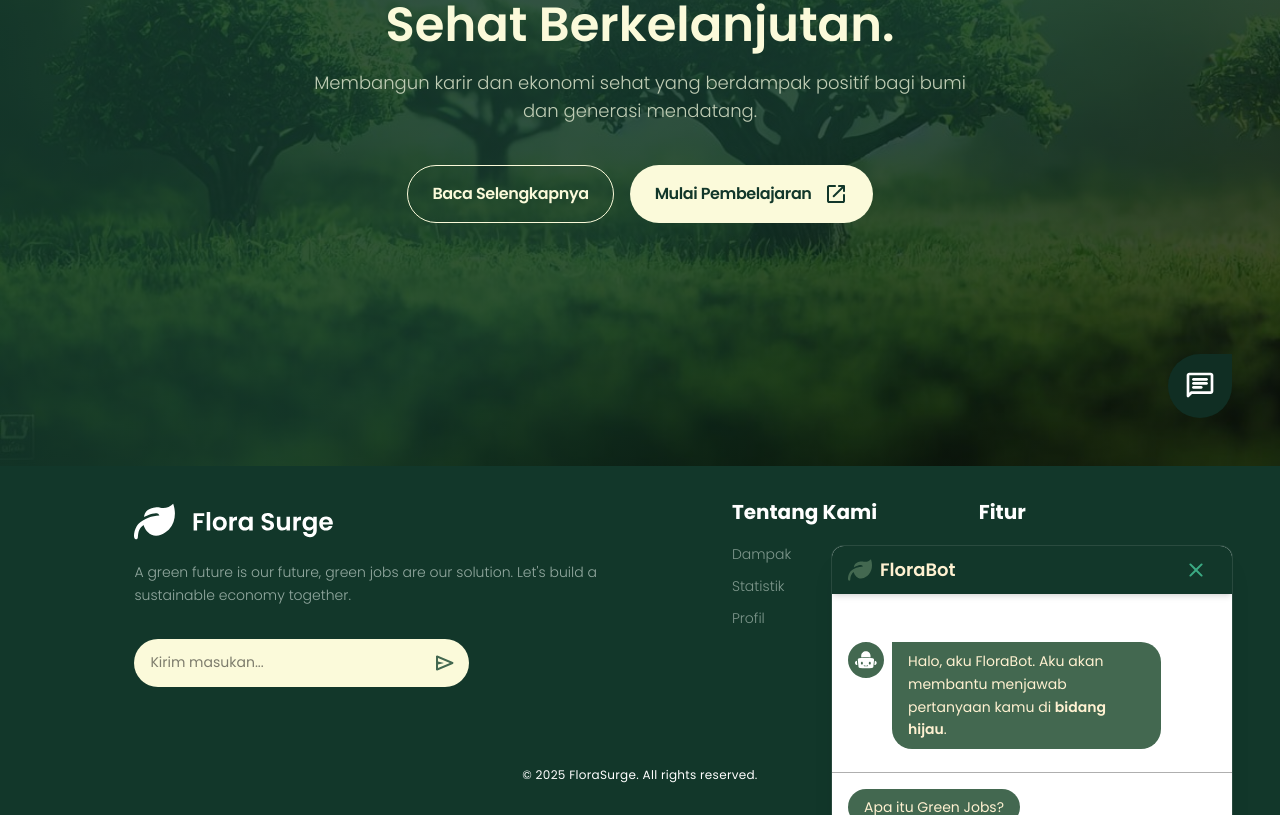
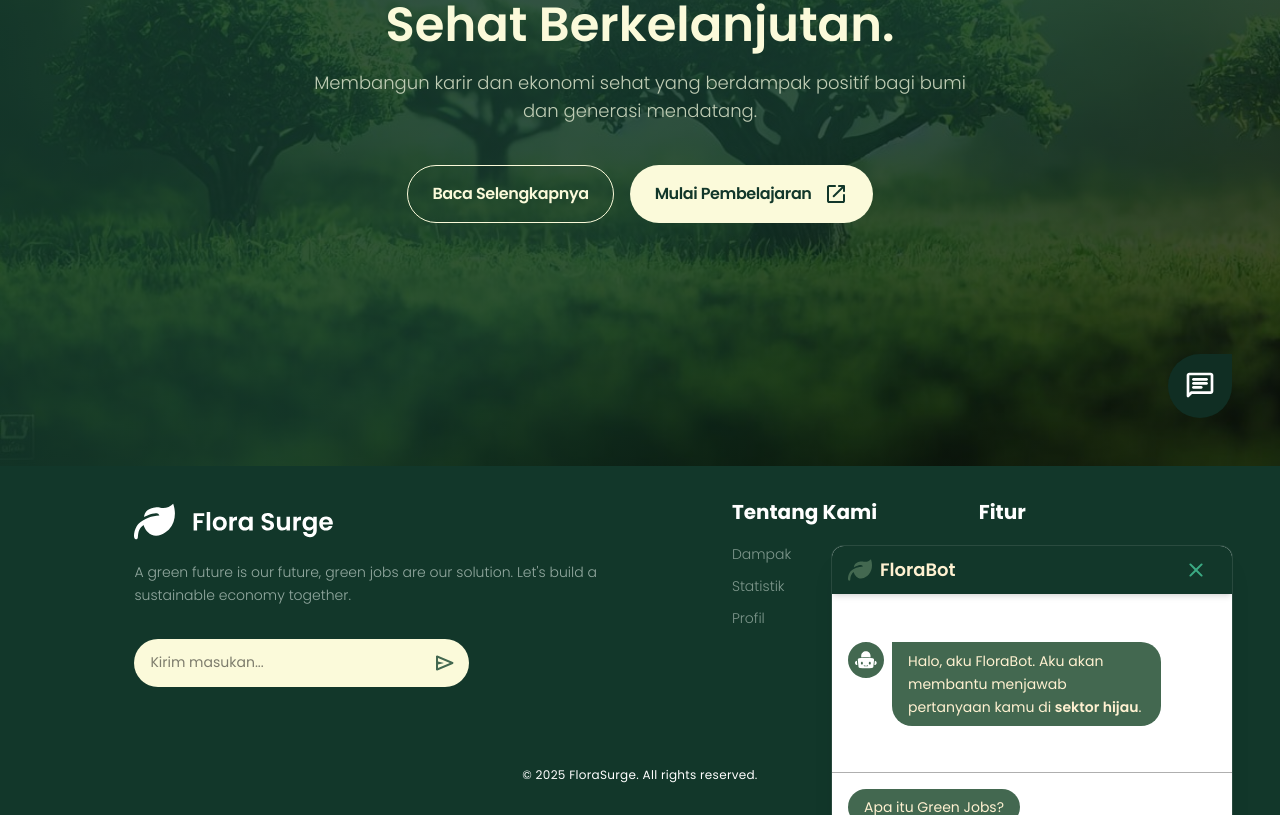
Before and after one commit to AmirHamzah-1Fz/flora-surge, a React (Vite) app: page / in a window 1280 px wide. Shown: the part 334-1149 px from the top of the page. Built offline with nearby package versions, Linux system fonts and the light colour scheme.

Commit message:
Mengubah pesan welcome dari ChatBot

```diff
--- a/src/components/ChatMenu.tsx
+++ b/src/components/ChatMenu.tsx
@@ -22,7 +22,7 @@ export default function ChatMenu({ isOpen, onClose }: ChatMenuProps) {
   const [isLoading, setIsLoading] = useState(false);
   const [messages, setMessages] = useState<Message[]>([
     {
-      content: 'Halo, aku FloraBot. Aku akan membantu menjawab pertanyaan kamu di **bidang hijau**.',
+      content: 'Halo, aku FloraBot. Aku akan membantu menjawab pertanyaan kamu di **sektor hijau**.',
       isBot: true,
       timestamp: new Date(),
     },
```
